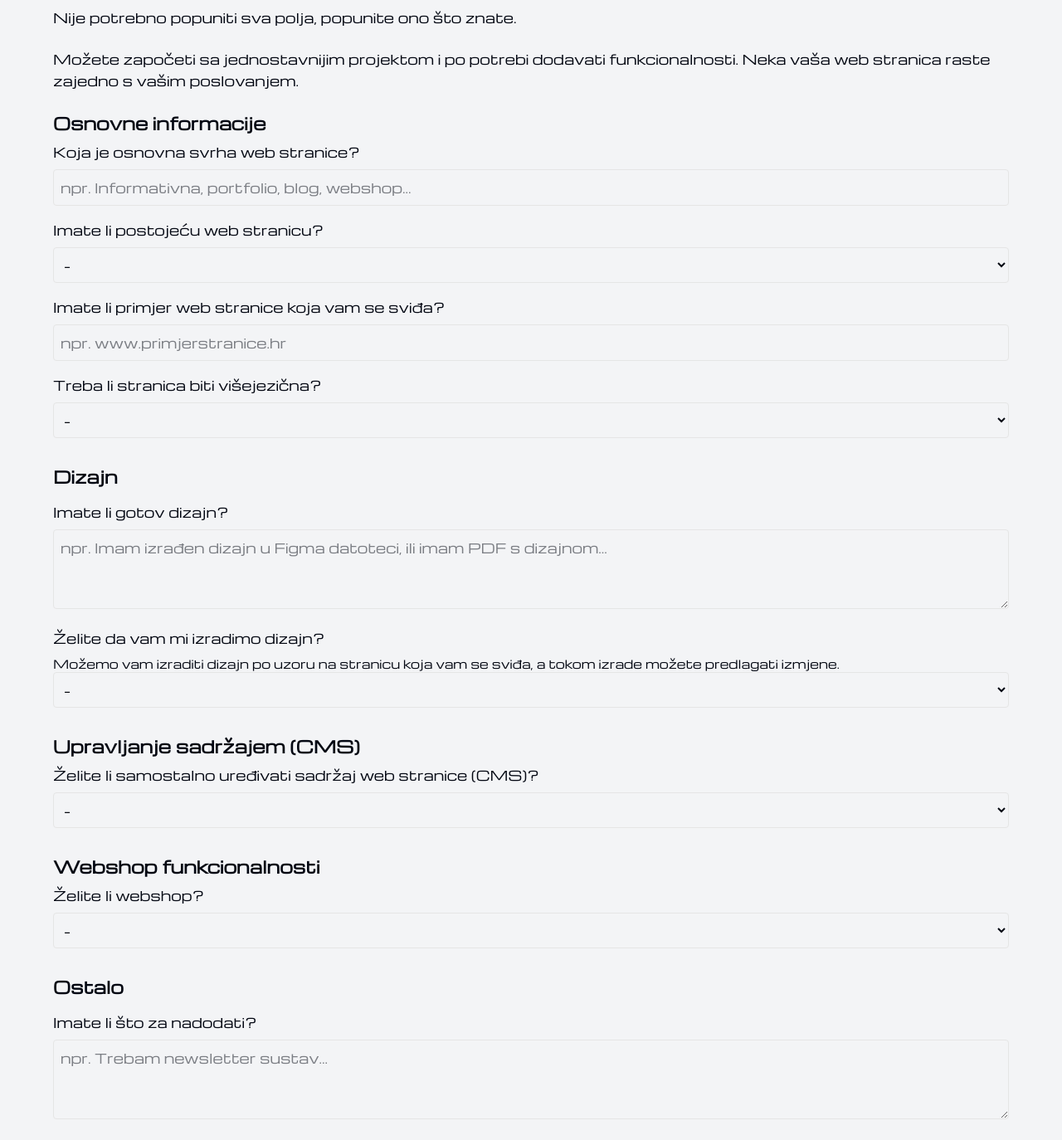
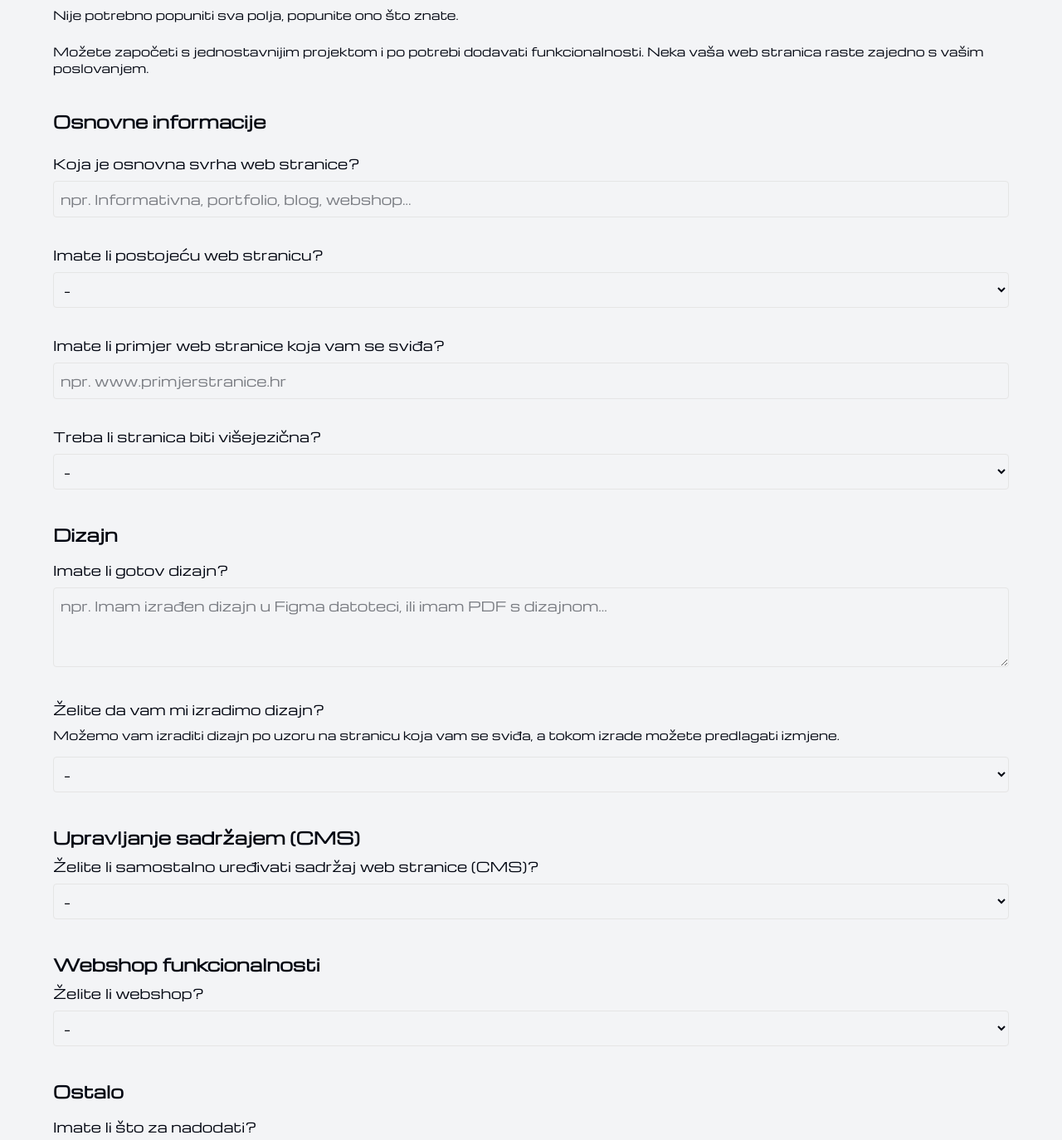
Before and after one commit to CroFrank/wls-oficial, an Astro site: page /upitnik in a window 1280 px wide. Shown: the part 240-1614 px from the top of the page at 83% size. Built offline with nearby package versions, Linux system fonts and the light colour scheme; Astro itself is replaced by a stand-in of ours.

Commit message:
improve uputnik spacing

```diff
--- a/src/components/UpitnikForm.tsx
+++ b/src/components/UpitnikForm.tsx
@@ -82,8 +82,8 @@ export default function UpitnikForm() {
   return (
     <form onSubmit={sendFormData} className="space-y-8">
       {/* OSNOVNE INFORMACIJE */}
-      <div>
-        <h2 className="mb-2 text-xl font-semibold">Osnovne informacije</h2>
+      <div className="space-y-4 mb-10">
+        <h2 className="mb-6 text-xl font-semibold">Osnovne informacije</h2>
 
         <label className="mb-2 block">
           Koja je osnovna svrha web stranice?
@@ -170,7 +170,7 @@ export default function UpitnikForm() {
 
       {/* DIZAJN */}
 
-      <div>
+      <div className="space-y-4 mb-10">
         <h2 className="mb-2 text-xl font-semibold">Dizajn</h2>
 
         <label className="mb-2 mt-4 block">Imate li gotov dizajn?</label>
@@ -202,7 +202,7 @@ export default function UpitnikForm() {
       </div>
 
       {/* CMS I SADRŽAJ */}
-      <div>
+      <div className="space-y-4 mb-10">
         <h2 className="mb-2 text-xl font-semibold">
           Upravljanje sadržajem (CMS)
         </h2>
@@ -239,7 +239,7 @@ export default function UpitnikForm() {
       </div>
 
       {/* WEBSHOP */}
-      <div>
+      <div className="space-y-4 mb-10">
         <h2 className="mb-2 text-xl font-semibold">Webshop funkcionalnosti</h2>
 
         <label className="mb-2 block">Želite li webshop?</label>
@@ -304,7 +304,7 @@ export default function UpitnikForm() {
       </div>
 
       {/* OSTALO */}
-      <div>
+      <div className="space-y-4 mb-10">
         <h2 className="mb-2 text-xl font-semibold">Ostalo</h2>
 
         <label className="mb-2 mt-4 block">Imate li što za nadodati?</label>
@@ -319,7 +319,7 @@ export default function UpitnikForm() {
       </div>
 
       {/* ZAVRŠNA PITANJA */}
-      <div>
+      <div className="space-y-4 mb-10">
         <h2 className="mb-2 text-xl font-semibold">Završna pitanja</h2>
 
         <label className="mb-2 block">
--- a/src/pages/upitnik.astro
+++ b/src/pages/upitnik.astro
@@ -10,9 +10,11 @@ import PageLayout from "../layouts/PageLayout.astro"
 >
   <PageLayout title="Upitnik za izradu web stranice">
     <div class="mx-auto text-base leading-relaxed space-y-6">
-      <p>Nije potrebno popuniti sva polja, popunite ono što znate.</p>
-      <p>
-        Možete započeti sa jednostavnijim projektom i po potrebi dodavati
+      <p class="text-sm">
+        Nije potrebno popuniti sva polja, popunite ono što znate.
+      </p>
+      <p class="text-sm mb-10">
+        Možete započeti s jednostavnijim projektom i po potrebi dodavati
         funkcionalnosti. Neka vaša web stranica raste zajedno s vašim
         poslovanjem.
       </p>
```
